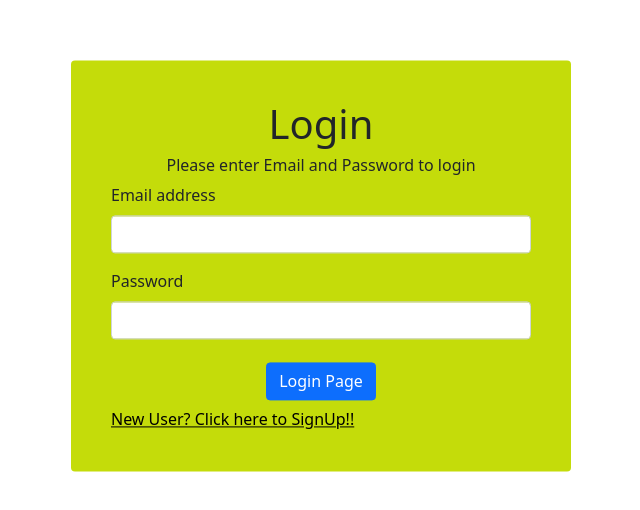
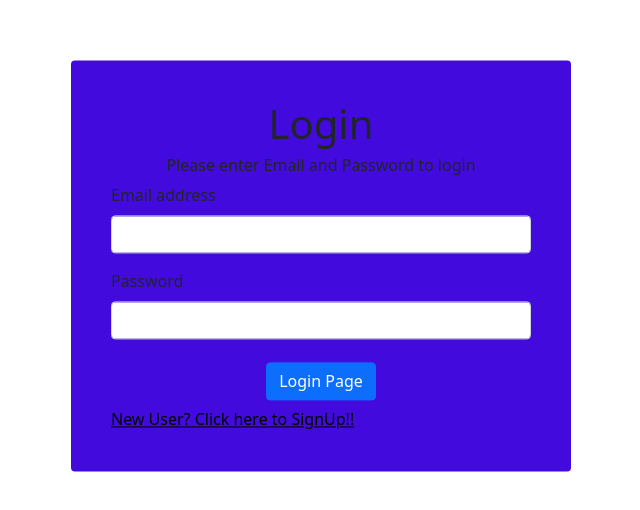
Before and after one commit to Iamsunjith/CI-CD, an Angular app: page /login in a window 1280 px wide. Shown: the part 134-644 px from the top of the page, without its empty margins (319-959 px from the left). Built offline with nearby package versions, Linux system fonts and the light colour scheme; no server answers.

Commit message:
BG Color change BLUE

```diff
--- a/src/app/login/login.component.css
+++ b/src/app/login/login.component.css
@@ -6,7 +6,7 @@
   top: 50%;
   left: 50%;
   transform: translate(-50%, -50%);
-  background-color: rgb(196, 220, 10);
+  background-color: rgb(66, 10, 220);
 }
 
 .btn {
```
